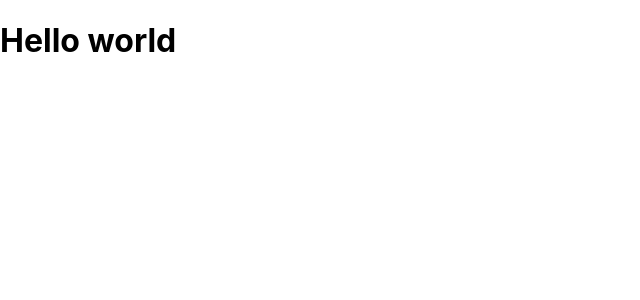
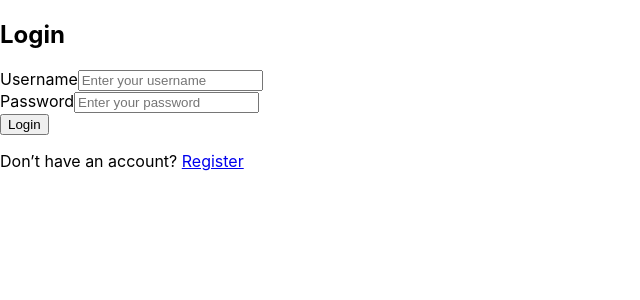
Before and after one commit to kimnamlhn/ecom-store-react, a React (Create React App) app: page / in a window 1280 px wide. Shown: the top 300 px of the page, without its empty margins (0-640 px from the left). Built offline with nearby package versions, Linux system fonts and the light colour scheme.

Commit message:
login page

```diff
--- a/src/App.tsx
+++ b/src/App.tsx
@@ -1,10 +1,16 @@
-import React from 'react';
-import logo from './logo.svg';
-import './App.css';
+import Login from './pages/login';
+import { Routes, Route, BrowserRouter } from 'react-router-dom';
 
 function App() {
   return (
-    <h1>Hello world</h1>
+    <BrowserRouter>
+      <Routes>
+        <Route path="/" element={<Login />}>
+          <Route index element={<Login />} />
+          <Route path="login" element={<Login />} />
+        </Route>
+      </Routes>
+    </BrowserRouter>
   );
 }
 
--- /dev/null
+++ b/src/models/User.ts
@@ -0,0 +1,14 @@
+export interface User {
+    userName: string;
+    token: string;
+    isAdmin: boolean;
+  }
+
+  export interface UserRegisterInfo {
+    firstName: string;
+    lastName: string;
+    userName: string;
+    email: string;
+    password: string;
+    confirmPassword: string;
+  }
--- /dev/null
+++ b/src/pages/login.tsx
@@ -0,0 +1,93 @@
+import React, { useState } from 'react';
+import { Formik, Form, Field, ErrorMessage } from 'formik';
+import * as Yup from 'yup';
+import { useNavigate } from 'react-router-dom';
+import { User } from '../models/User';
+import axios from 'axios';
+
+// const loginSchema = Yup.object().shape({
+//   password: Yup.string()
+//     .min(8, "Too Short!")
+//     .max(50, "Too Long!")
+//     .required("Required"),
+//   email: Yup.string().email("Invalid email").required("Required")
+// });
+
+const LoginSchema = Yup.object().shape({
+    userName: Yup.string().required('Username is required'),
+    password: Yup.string().required('Password is required'),
+  });
+
+  const Login: React.FC = () => {
+    const [errorMessage, setErrorMessage] = useState<string | null>(null);
+    const navigate = useNavigate();
+    const [isVerificationStep, setIsVerificationStep] = useState(false);
+
+    const [tempUserData, setTempUserData] = useState<User | null>(null);
+
+    const handleLogin = async (values: { userName: string; password: string }) => {
+      try {
+        const response = await axios.post('https://ccmernapp-11a99251a1a7.herokuapp.com/api/auth/login', values);
+
+        if (response.data.status === 200) {
+          const { userName } = values;
+          const isAdmin = userName === 'admin';
+
+          const user: User = {
+            userName: userName,
+            isAdmin: isAdmin,
+            token: ''
+          };
+
+          setTempUserData(user);
+          setErrorMessage(null);
+          setIsVerificationStep(true); // Move to the verification step
+        } else {
+          setErrorMessage(response.data.message || 'Unexpected login issue');
+        }
+      } catch (error) {
+        if (axios.isAxiosError(error) && error.response?.status === 401) {
+          setErrorMessage('Invalid username or password. Please try again.');
+        } else {
+          setErrorMessage('Login failed. Please try again later.');
+        }
+      }
+    };
+
+    return (
+      <div className="login-container">
+        <div className="login-card">
+          <h2>{isVerificationStep ? 'Enter Verification Code' : 'Login'}</h2>
+
+          <Formik
+              initialValues={{ userName: '', password: '' }}
+              validationSchema={LoginSchema}
+              onSubmit={handleLogin}
+            >
+              {() => (
+                <Form>
+                  <div className="form-group">
+                    <label htmlFor="userName">Username</label>
+                    <Field name="userName" type="text" placeholder="Enter your username" />
+                    <ErrorMessage name="userName" component="div" className="error-message" />
+                  </div>
+                  <div className="form-group">
+                    <label htmlFor="password">Password</label>
+                    <Field name="password" type="password" placeholder="Enter your password" />
+                    <ErrorMessage name="password" component="div" className="error-message" />
+                  </div>
+                  {errorMessage && <div className="error-message">{errorMessage}</div>}
+                  <button type="submit" className="login-button">Login</button>
+                </Form>
+              )}
+            </Formik>
+
+          <div className="register-link">
+            <p>Don’t have an account? <a href="/register">Register</a></p>
+          </div>
+        </div>
+      </div>
+    );
+  };
+
+  export default Login;
```
Also changed, not shown: package.json (+5 -2 lines), 1 other file (tests, documents, lock files or other folders).
